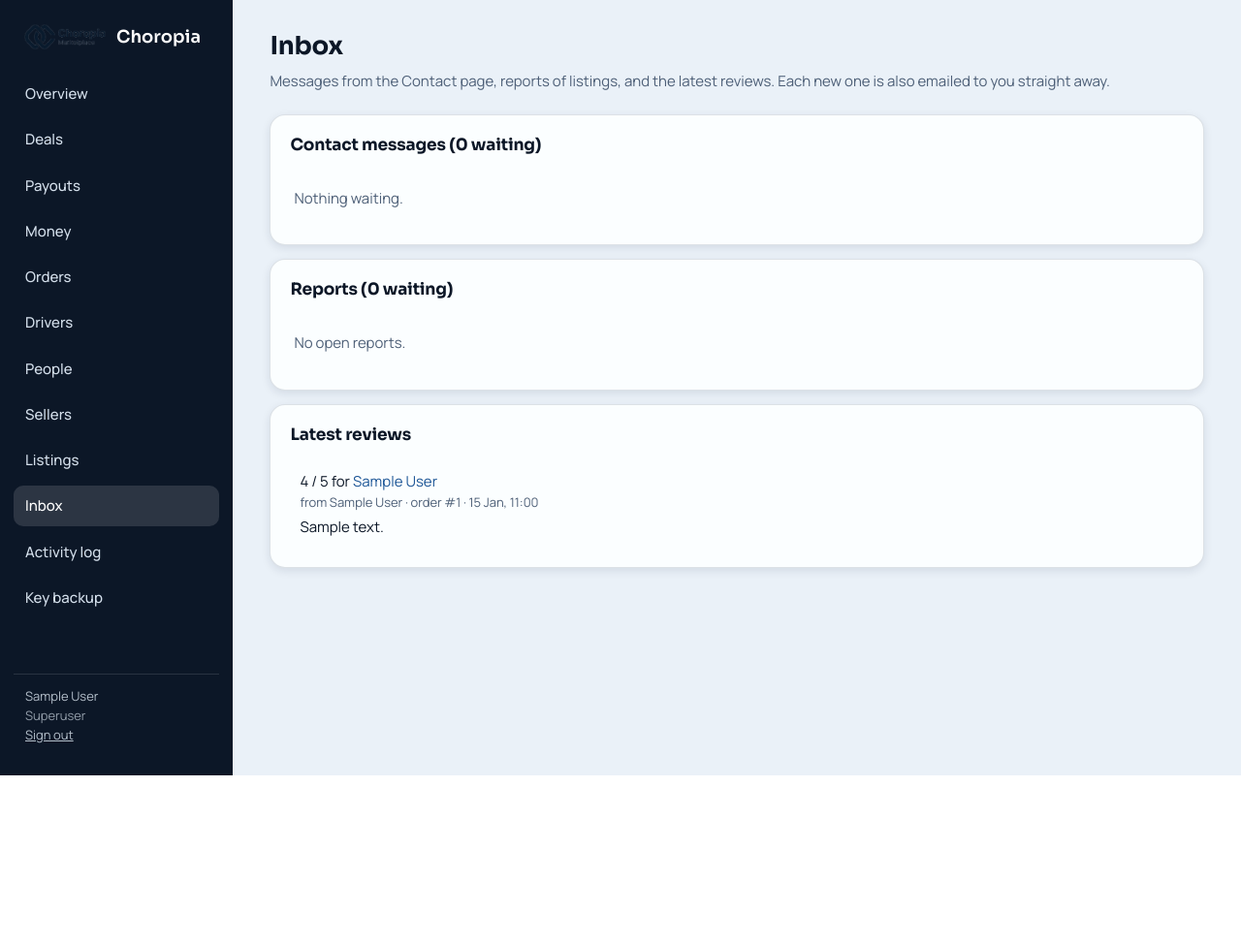
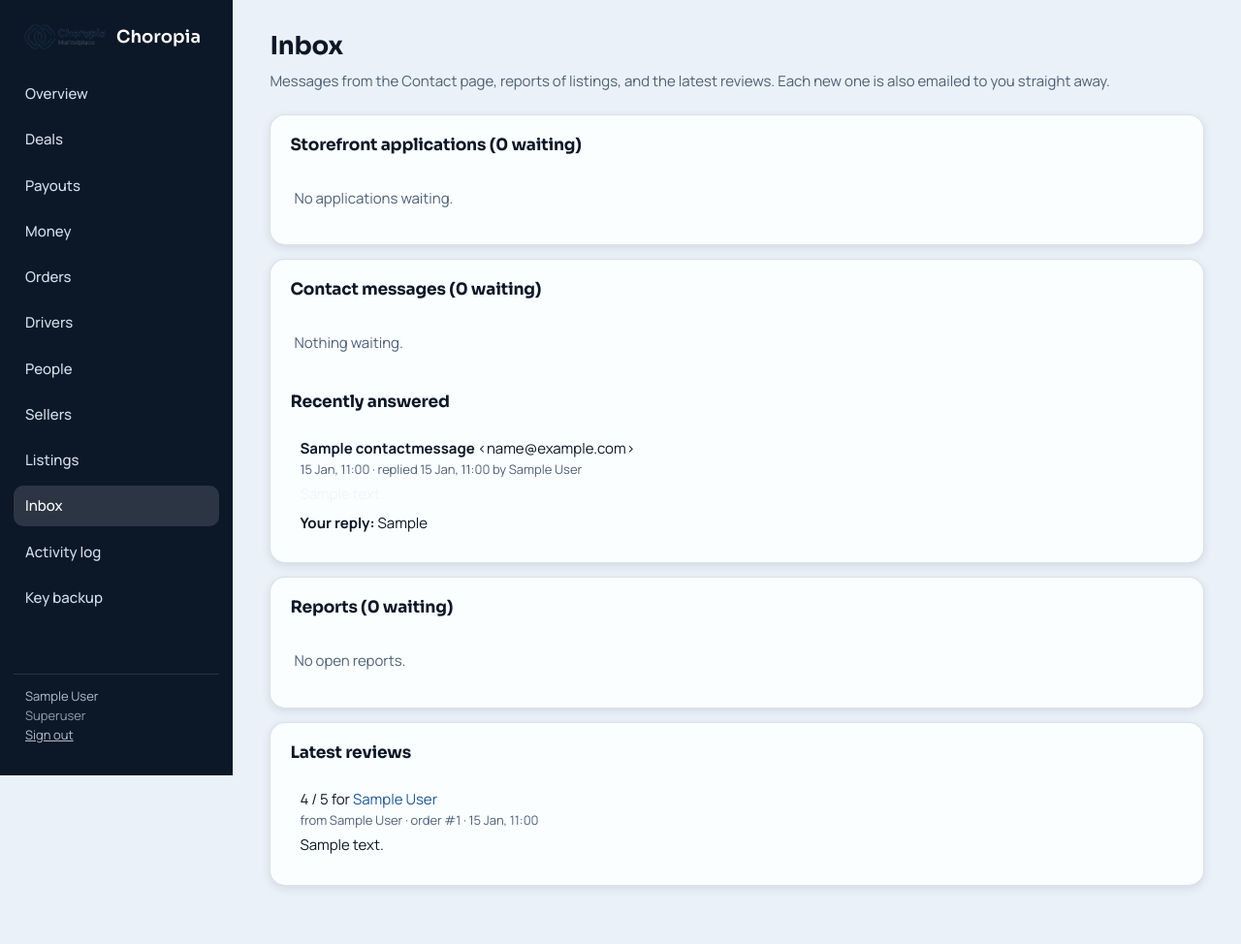
Before and after one commit to awaaladin/Choropia, a Django app: page /staff/inbox/ in a window 1280 px wide. Shown: the whole page at 97% size. Before the commit the page ends 800 px from the top, so only its background shows below. Run offline with Django 5.2, Linux system fonts and the light colour scheme; a user stored in the database is signed in; tables that the repository leaves empty hold one stand-in row (values such as "Sample post"); parts of the project's set-up code (start-up, migrations or seed data) failed here and were passed over.

Commit message:
Staff Inbox: reply to contact messages by email, approve or reject storefront applications; fix the old admin link in the storefront alert

```diff
--- a/merchants/views.py
+++ b/merchants/views.py
@@ -37,8 +37,8 @@ class MerchantApplicationViewSet(ScopedWritesMixin,
             "New storefront application", "Someone applied for a storefront",
             [f"Business: {application.business_name}",
              f"Applicant: {application.applicant.get_full_name()} ({application.applicant.email})",
-             "Review it in the Django admin (Merchant applications)."],
-            "/admin/merchants/merchantapplication/",
+             "Open the staff panel Inbox to approve or reject it."],
+            "/staff/inbox/",
         )
 
     @action(detail=True, methods=["post"], permission_classes=[IsStaffOrModerator])
--- a/moderation/models.py
+++ b/moderation/models.py
@@ -22,6 +22,10 @@ class ContactMessage(TimeStampedModel):
     user = models.ForeignKey(settings.AUTH_USER_MODEL, null=True, blank=True, on_delete=models.SET_NULL, related_name="+")
     ip_address = models.GenericIPAddressField(null=True, blank=True)
     handled = models.BooleanField(default=False)
+    # Our answer, sent from the staff Inbox by email.
+    reply = models.TextField(blank=True)
+    replied_at = models.DateTimeField(null=True, blank=True)
+    replied_by = models.ForeignKey(settings.AUTH_USER_MODEL, null=True, blank=True, on_delete=models.SET_NULL, related_name="+")
 
     class Meta:
         ordering = ["-created_at"]
--- a/staffpanel/templates/staff/inbox.html
+++ b/staffpanel/templates/staff/inbox.html
@@ -2,6 +2,26 @@
 {% block title %}Inbox{% endblock %}
 {% block content %}
 <div class="top"><div><h1>Inbox</h1><p class="sub">Messages from the Contact page, reports of listings, and the latest reviews. Each new one is also emailed to you straight away.</p></div></div>
+
+<div class="card" style="margin-bottom:14px">
+  <h2>Storefront applications ({{ applications_open|length }} waiting)</h2>
+  <table><tbody>
+    {% for a in applications_open %}
+    <tr>
+      <td><strong>{{ a.business_name }}</strong><div class="small">{{ a.applicant.get_full_name|default:a.applicant.email }} · {{ a.business_phone }} · {{ a.created_at|date:"j M, H:i" }}</div>
+          <div class="small">{{ a.business_address }}</div>
+          {% if a.business_description %}<div style="margin-top:6px;white-space:pre-wrap">{{ a.business_description }}</div>{% endif %}</td>
+      <td class="right">
+        <form method="post" action="{% url 'staff:storefront_decide' a.pk %}" style="display:flex;gap:6px;justify-content:flex-end;flex-wrap:wrap;align-items:center">{% csrf_token %}
+          <input name="reason" placeholder="Reason, if rejecting" style="width:170px">
+          <button class="btn small" name="decision" value="approve" type="submit">Approve</button>
+          <button class="btn small ghost" name="decision" value="reject" type="submit">Reject</button>
+        </form>
+      </td>
+    </tr>
+    {% empty %}<tr><td class="empty">No applications waiting.</td></tr>{% endfor %}
+  </tbody></table>
+</div>
 
 <div class="card" style="margin-bottom:14px">
   <h2>Contact messages ({{ messages_open|length }} waiting)</h2>
@@ -9,11 +29,25 @@
     {% for m in messages_open %}
     <tr>
       <td><strong>{{ m.name }}</strong> &lt;<a href="mailto:{{ m.email }}">{{ m.email }}</a>&gt;<div class="small">{{ m.get_topic_display }} · {{ m.created_at|date:"j M, H:i" }}{% if m.user %} · signed in{% endif %}</div>
-          <div style="white-space:pre-wrap;margin-top:6px">{{ m.message }}</div></td>
-      <td class="right"><form method="post" action="{% url 'staff:contact_handled' m.pk %}">{% csrf_token %}<button class="btn small ghost" type="submit">Done</button></form></td>
+          <div style="white-space:pre-wrap;margin-top:6px">{{ m.message }}</div>
+          <form method="post" action="{% url 'staff:contact_reply' m.pk %}" style="margin-top:10px">{% csrf_token %}
+            <textarea name="reply" rows="3" placeholder="Write your reply. It is emailed to {{ m.email }}." style="width:100%" required></textarea>
+            <div style="margin-top:6px;display:flex;gap:8px"><button class="btn small" type="submit">Send reply</button></div>
+          </form></td>
+      <td class="right"><form method="post" action="{% url 'staff:contact_handled' m.pk %}">{% csrf_token %}<button class="btn small ghost" type="submit">Done, no reply</button></form></td>
     </tr>
     {% empty %}<tr><td class="empty">Nothing waiting.</td></tr>{% endfor %}
   </tbody></table>
+  {% if messages_done %}
+  <h2 style="margin-top:18px">Recently answered</h2>
+  <table><tbody>
+    {% for m in messages_done %}
+    <tr><td><strong>{{ m.name }}</strong> &lt;{{ m.email }}&gt;<div class="small">{{ m.created_at|date:"j M, H:i" }}{% if m.replied_at %} · replied {{ m.replied_at|date:"j M, H:i" }}{% if m.replied_by %} by {{ m.replied_by.get_full_name|default:m.replied_by.email }}{% endif %}{% else %} · closed without a reply{% endif %}</div>
+        <div style="white-space:pre-wrap;margin-top:4px;color:var(--muted,#64748b)">{{ m.message }}</div>
+        {% if m.reply %}<div style="white-space:pre-wrap;margin-top:6px"><strong>Your reply:</strong> {{ m.reply }}</div>{% endif %}</td></tr>
+    {% endfor %}
+  </tbody></table>
+  {% endif %}
 </div>
 
 <div class="card" style="margin-bottom:14px">
--- a/staffpanel/urls.py
+++ b/staffpanel/urls.py
@@ -38,7 +38,9 @@ urlpatterns = [
     path("audit/", views.audit_log, name="audit"),
     path("inbox/", views.inbox, name="inbox"),
     path("inbox/contact/<int:pk>/handled/", views.contact_handled, name="contact_handled"),
+    path("inbox/contact/<int:pk>/reply/", views.contact_reply, name="contact_reply"),
     path("inbox/reports/<int:pk>/resolve/", views.report_resolve, name="report_resolve"),
+    path("inbox/storefronts/<int:pk>/decide/", views.storefront_decide, name="storefront_decide"),
     path("keys/", views.key_backup, name="key_backup"),
     path("keys/create/", views.key_backup_create, name="key_backup_create"),
     path("keys/recover/", views.key_backup_recover, name="key_backup_recover"),
--- a/staffpanel/views.py
+++ b/staffpanel/views.py
@@ -677,13 +677,15 @@ def key_backup_recover(request):
 # ---- inbox: what people send us (contact form, reports of listings, reviews) ------------------------------------------------
 @staff_required
 def inbox(request):
+    from merchants.models import MerchantApplication
     from moderation.models import ContactMessage, Report
     from reviews.models import Review
 
     return render(request, "staff/inbox.html", {
         "nav": "inbox",
+        "applications_open": MerchantApplication.objects.filter(status=MerchantApplication.Status.PENDING).select_related("applicant")[:50],
         "messages_open": ContactMessage.objects.filter(handled=False).select_related("user")[:50],
-        "messages_done": ContactMessage.objects.filter(handled=True)[:10],
+        "messages_done": ContactMessage.objects.filter(handled=True).select_related("replied_by")[:10],
         "reports_open": Report.objects.filter(status=Report.Status.PENDING).select_related("reporter", "content_type")[:50],
         "reports_done": Report.objects.exclude(status=Report.Status.PENDING).select_related("reporter", "content_type")[:10],
         "reviews": Review.objects.select_related("reviewer", "reviewee", "order__listing").order_by("-created_at")[:25],
@@ -721,3 +723,73 @@ def report_resolve(request, pk):
     audit(request, f"report.{decision}", f"report {pk}")
     messages.success(request, "Report updated.")
     return redirect("staff:inbox")
+
+
+@staff_required
+@require_POST
+def contact_reply(request, pk):
+    """Answers a contact message by email. It is only marked as answered when the mail server accepted the email."""
+    from moderation.models import ContactMessage
+
+    contact = get_object_or_404(ContactMessage, pk=pk)
+    text = (request.POST.get("reply") or "").strip()
+    if len(text) < 2:
+        messages.error(request, "Write your reply first.")
+        return redirect("staff:inbox")
+    sent = emails.send_email(
+        contact.email,
+        "Re: your message to Choropia",
+        "contact_reply",
+        {"name": contact.name.split(" ")[0] or "there", "reply": text, "original": contact.message},
+    )
+    if not sent:
+        messages.error(request, "The email could not be sent, so nothing was marked as answered. Please try again in a minute.")
+        return redirect("staff:inbox")
+    contact.reply = text
+    contact.replied_at = timezone.now()
+    contact.replied_by = request.user
+    contact.handled = True
+    contact.save(update_fields=["reply", "replied_at", "replied_by", "handled", "updated_at"])
+    audit(request, "contact.replied", f"message {pk}", contact.email)
+    messages.success(request, f"Reply sent to {contact.email}.")
+    return redirect("staff:inbox")
+
+
+@staff_required
+@require_POST
+def storefront_decide(request, pk):
+    """Approve or reject a shop-owner application. Approving opens their storefront and marks them as a verified seller."""
+    from merchants.models import MerchantApplication
+
+    application = get_object_or_404(MerchantApplication, pk=pk)
+    if application.status != MerchantApplication.Status.PENDING:
+        messages.error(request, "That application was already decided.")
+        return redirect("staff:inbox")
+    person = application.applicant
+    decision = request.POST.get("decision")
+    if decision == "approve":
+        application.approve(reviewer=request.user)
+        profile = person.profile
+        profile.seller_verified = True
+        profile.seller_verified_at = timezone.now()
+        profile.save(update_fields=["seller_verified", "seller_verified_at", "updated_at"])
+        audit(request, "storefront.approve", f"application {pk}", application.business_name)
+        emails.send_email(
+            person.email, "Your Choropia storefront is approved", "dispatch_notice",
+            {"name": person.first_name or "there", "headline": "Your storefront is approved",
+             "body": f"{application.business_name} is now a verified storefront on Choropia. You can post listings under it and buyers will see the verified badge.", "link": "/my-listings"},
+        )
+        messages.success(request, f"{application.business_name} approved and marked as a verified seller.")
+    elif decision == "reject":
+        reason = (request.POST.get("reason") or "").strip()[:300]
+        application.reject(reviewer=request.user, reason=reason)
+        audit(request, "storefront.reject", f"application {pk}", application.business_name)
+        emails.send_email(
+            person.email, "About your Choropia storefront application", "dispatch_notice",
+            {"name": person.first_name or "there", "headline": "We could not approve your storefront yet",
+             "body": (reason or "Your application was not approved this time.") + " You are welcome to apply again.", "link": "/merchants/apply"},
+        )
+        messages.success(request, "Application rejected and the applicant was told.")
+    else:
+        messages.error(request, "Choose approve or reject.")
+    return redirect("staff:inbox")
```
Also changed, not shown: moderation/test_reply.py (added, +42 -0 lines), notifications/templates/emails/contact_reply.html (added, +10 -0 lines), staffpanel/tests_storefront.py (added, +42 -0 lines), moderation/migrations/0003_contact_reply.py (added).
